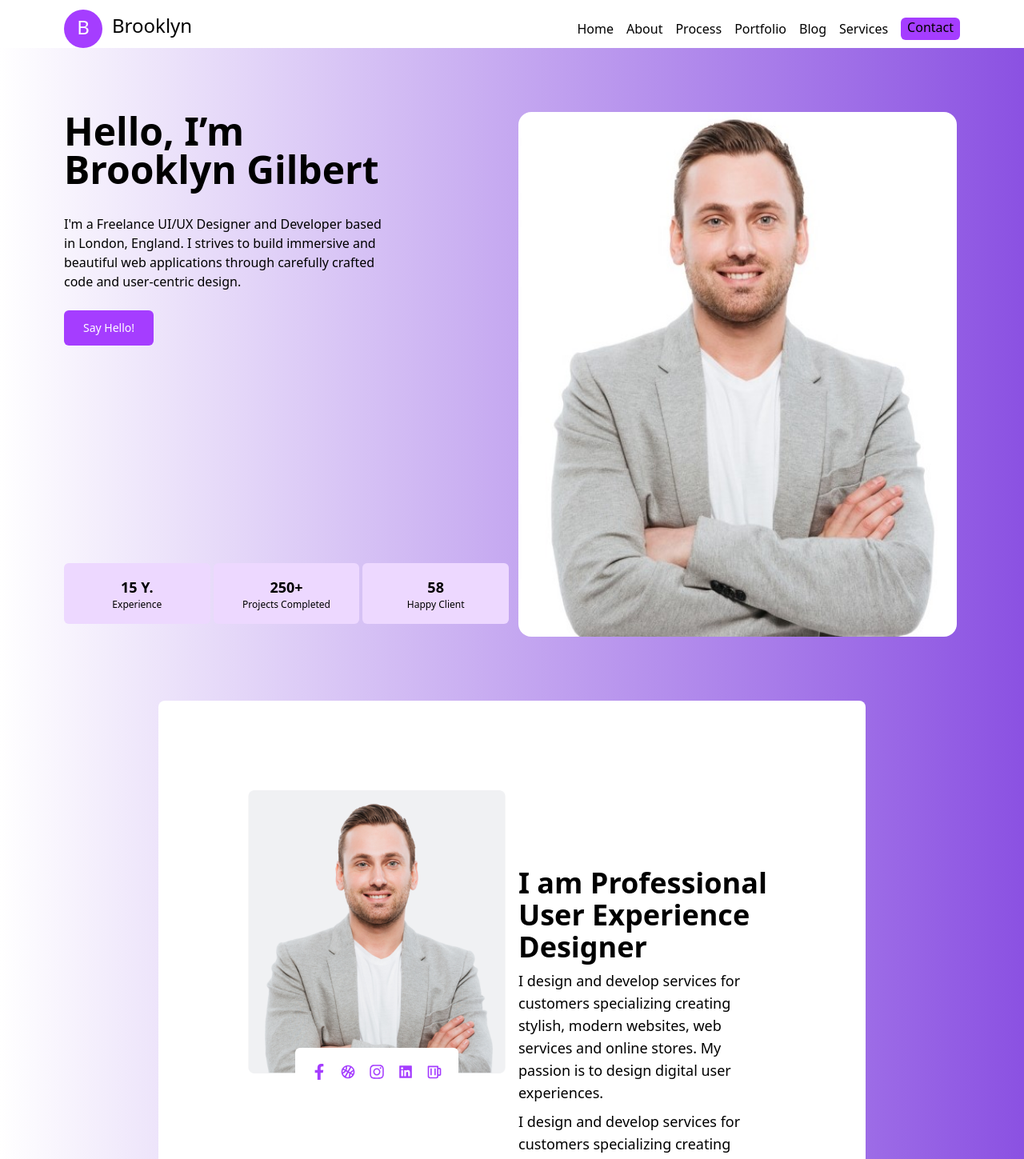
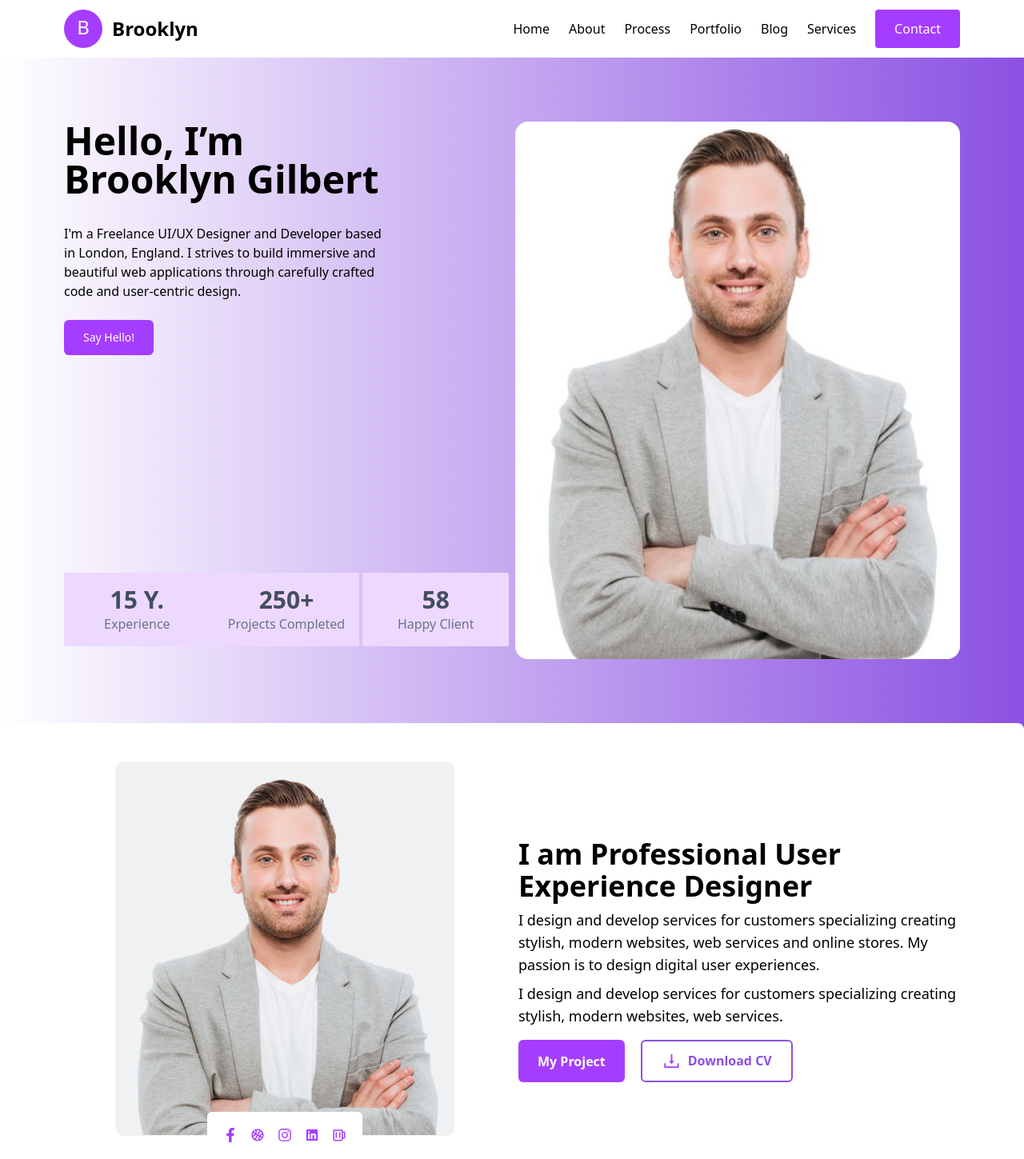
Before and after one commit to Shaimall/pictoo, a Next.js app: page / in a window 1280 px wide. Shown: the top 1449 px of the page at 80% size. Built offline with nearby package versions, Linux system fonts and the light colour scheme.

Commit message:
4th commit

```diff
--- a/components/Brook.jsx
+++ b/components/Brook.jsx
@@ -6,7 +6,7 @@ const Brook = () => {
       <div className="bg-[#A53DFF] w-12 h-12 rounded-full text-center text-2xl  ">
         <p className="pt-1.5 text-white">B</p>
       </div>
-      <p className="text-2xl gap-2 pt-1">Brooklyn</p>
+      <p className="text-2xl gap-2 pt-1 font-bold mt-1">Brooklyn</p>
     </div>
   );
 };
--- a/components/Myproj.jsx
+++ b/components/Myproj.jsx
@@ -1,19 +1,22 @@
 import React from "react";
 import { AiOutlineDownload } from "react-icons/ai";
+import { IconContext } from "react-icons";
 
 const Myproj = () => {
   return (
+    <IconContext.Provider value={{ color: "#A53DFF", size: "25px" }}>
       <div className="flex gap-5">
         {" "}
-      <button className="px-6 py-3 text-white bg-[#A53DFF] rounded-md">
+        <button className="px-6 py-3 text-white bg-[#A53DFF] rounded-md font-semibold">
           {" "}
           My Project
         </button>
-      <button className="flex gap-2 border-2 rounded-md border-[#8b51e2] py-3 px-6">
+        <button className="flex gap-2 border-2 rounded-md border-[#8b51e2] py-3 px-6 text-[#8b51e2] font-semibold">
           <AiOutlineDownload />
           Download CV
         </button>
       </div>
+    </IconContext.Provider>
   );
 };
 
--- a/components/Nav.jsx
+++ b/components/Nav.jsx
@@ -1,21 +1,59 @@
 import React from "react";
 import Brook from "./Brook";
+import { AiOutlineMenu } from "react-icons/ai";
 
 const Nav = () => {
   return (
-    <div className="bg-white container flex lg:px-20 md:px-10 gap-2 mt-3">
-      <Brook />
-      <div className=" flex items-center md:ml-auto gap-4">
-        <p className="">Home</p>
+    <div>
+      <div className="bg-white container flex lg:px-20 md:px-10 gap-2 mt-3 mb-3">
+        <Brook />
+        <div className=" md:flex gap-6 items-center md:ml-auto hidden   ">
+          <p className="text-base">Home</p>
+          <p>About</p>
+          <p>Process</p>
+          <p>Portfolio</p>
+          <p>Blog</p>
+          <p>Services</p>
+          <button className="bg-[#A53DFF] px-6 py-3 rounded-[4px] text-white">
+            {" "}
+            Contact
+          </button>
+        </div>
+
+        {/* <button className="mobile-menu-button md:hidden  focus:outline-none group">
+          {" "}
+          <AiOutlineMenu />
+          <div className="absolute top-0  opacity-0 h-screen bg-white border transform group-focus:right-0 group-focus:opacity-100 transition-all duration-300">
+            <ul className="flex flx-col items-center  text-md cursor-pointer pt-10 ">
+              <li className="hover:bg-slate-500 ">Home</li>
+              <li className="hover:bg-slate-500 w-full">Home</li>
+              <li className="hover:bg-slate-500  w-full">Home</li>
+              <li className="hover:bg-slate-500  w-full">Home</li>
+              <li className="hover:bg-slate-500  w-full">Home</li>
+            </ul>
+          </div>
+        </button> */}
+      </div>
+      {/* <div className="md:hidden mobile-menu">
+        <p className="text-base">Home</p>
         <p>About</p>
         <p>Process</p>
         <p>Portfolio</p>
         <p>Blog</p>
         <p>Services</p>
-        <p className="container bg-[#A53DFF] px-2 rounded-md h-7">Contact</p>
-      </div>
+        <button className="bg-[#A53DFF] px-6 py-3 rounded-[4px] text-white">
+          {" "}
+          Contact
+        </button>
+      </div> */}
     </div>
   );
 };
+// const btn = document.querySelector("button.mobile-menu-button");
+// const menu = document.querySelector("mobile-menu");
+
+// btn.addEventListener("click", () => {
+//   menu.classList.toggle("hidden");
+// });
 
 export default Nav;
--- a/components/Scard.jsx
+++ b/components/Scard.jsx
@@ -8,28 +8,17 @@ import { IconContext } from "react-icons";
 
 const Scard = () => {
   return (
-    <IconContext.Provider value={{ color: "#A53DFF", size: "20px" }}>
-      <div className="bg-white lg:px-5 lg:py-5 md:px-2 md:py-3 rounded-md px-10 py-5 ">
-        {" "}
-        <div className=" flex justify-center lg:gap-4 md:gap-2 gap-4">
-          <div className="hover:bg-[#A53DFF] hover:color-white ">
-            <FaFacebookF />
-          </div>
-          <div className="hover:bg-[#A53DFF] color-white size-2em ">
-            <RiBasketballLine />
-          </div>
-          <div className="hover:bg-[#A53DFF] color-white size-2em ">
-            <FaInstagram />
-          </div>
-          <div className="hover:bg-[#A53DFF] color-white size-2em ">
-            <AiFillLinkedin />
-          </div>
-          <div className="hover:bg-[#A53DFF] color-white size-2em ">
-            <BiBeer />
-          </div>
-        </div>
+    <div className="bg-white lg:px-5 lg:py-5 md:px-2 md:py-3 rounded-md px-10 py-5 ">
+      {" "}
+      <div className=" flex items-center lg:gap-4 md:gap-2 gap-4">
+        <FaFacebookF className="hover:text-white hover:scale-[200%] text-lg text-[#A53DFF] hover:bg-[#A53DFF] hover:p-1 hover:rounded-sm" />
+
+        <RiBasketballLine className="hover:text-white hover:scale-[200%] text-lg text-[#A53DFF] hover:bg-[#A53DFF] hover:p-1 hover:rounded-sm" />
+        <FaInstagram className="hover:text-white hover:scale-[200%] text-lg text-[#A53DFF] hover:bg-[#A53DFF] hover:p-1 hover:rounded-sm" />
+        <AiFillLinkedin className="hover:text-white hover:scale-[200%] text-lg text-[#A53DFF] hover:bg-[#A53DFF] hover:p-1 hover:rounded-sm" />
+        <BiBeer className="hover:text-white hover:scale-[200%] text-lg text-[#A53DFF] hover:bg-[#A53DFF] hover:p-1 hover:rounded-sm" />
       </div>
-    </IconContext.Provider>
+    </div>
   );
 };
 
--- a/pages/index.js
+++ b/pages/index.js
@@ -7,11 +7,11 @@ import { Card, Card2 } from "../components/Card";
 export default function Home() {
   return (
     <div>
-      <div className="container mx-auto hidden md:block">
+      <div className="container mx-auto ">
         <Nav />
       </div>
       <header className="bg-gradient-to-r to-[#8b51e2] from-white relative min-h-screen ">
-        <section>
+        <section className="container mx-auto">
           <div className=" grid md:grid-cols-2 lg:px-20 md:px-10 gap-2  py-20">
             <div className="">
               <h className="  lg:text-5xl md:text-3xl leading-normal font-bold text-5xl ">
@@ -28,17 +28,20 @@ export default function Home() {
                 Say Hello!
               </button>
               <div className="grid grid-cols-3 gap-1 text-center py-4 lg:mt-48 md:mt-14 xl:mt-64">
-                <div className="bg-[#EDD8FF] py-4 rounded-md ">
-                  <h className="text-lg font-bold">15 Y.</h>
-                  <p className="text-xs"> Experience</p>
+                <div className="bg-[#EDD8FF] py-4 rounded-l-sm  ">
+                  <h className="text-3xl font-bold text-[#424E60]">15 Y.</h>
+                  <p className="text-base text-[#697484]"> Experience</p>
                 </div>
-                <div className="bg-[#EDD8FF] py-4 rounded-md  ">
-                  <h className="text-lg font-bold">250+</h>
-                  <p className="text-xs "> Projects Completed</p>
+                <div className="bg-[#EDD8FF] py-4   ">
+                  <h className="text-3xl font-bold text-[#424E60]">250+</h>
+                  <p className="text-base text-[#697484] ">
+                    {" "}
+                    Projects Completed
+                  </p>
                 </div>
-                <div className="bg-[#EDD8FF] py-4 rounded-md">
-                  <h className="text-lg font-bold">58</h>
-                  <p className="text-xs "> Happy Client</p>
+                <div className="bg-[#EDD8FF] py-4 rounded-r-sm">
+                  <h className="text-3xl font-bold text-[#424E60]">58</h>
+                  <p className="text-base text-[#697484] "> Happy Client</p>
                 </div>
               </div>
             </div>
@@ -47,29 +50,21 @@ export default function Home() {
             </div>
           </div>
         </section>
-        <section>
-          <div className="bg-white mx-auto w-12 ">
-            <div className="grid grid-cols-2">
-              <div></div>
-            </div>
-          </div>
-        </section>
-        <section className="  ">
-          <div className="md:w-[69%] md:h-[40%]  w-full bg-white md:mx-auto rounded-lg  ">
-            <div className="grid md:grid-cols-2 md:gap-4 md:container md:px-28 md:py-28 md:mx-auto">
-              <div className="static">
-                <div className="relative mx-auto">
+
+        <section className=" md:container md:mx-auto w-full ">
+          <div className=" max-w-7xl bg-white md:mx-auto rounded-lg md:px-10 lg:px-20 md:py-12 ">
+            <div className="grid md:grid-cols-2 md:gap-4  ">
+              <div className="flex justify-center items-center">
+                <div className="relative mx-auto place-content-center">
                   <div className="absolute lg:inset-x-0 md:inset-x-24 inset-x-20 md:-bottom-7 -bottom-5 flex justify-center ">
                     <Scard />
                   </div>
-                  <img
-                    className="rounded-md flex justify-center w-[100%] h-[100%]  "
-                    src="img/mans.png"
-                    alt=""
-                  />
+                  <div className="rounded-md">
+                    <img className="w-full" src="img/mans.png" alt="" />
+                  </div>
                 </div>
               </div>
-              <div className="mt-24 text-center md:text-left">
+              <div className="md:mt-24 mt-12 text-center md:text-left">
                 <h className="xl:text-4xl lg:3xl md:xl font-bold text-3xl">
                   I am Professional User Experience Designer
                 </h>
```
Lines whose indentation alone changed are shown as unchanged.
